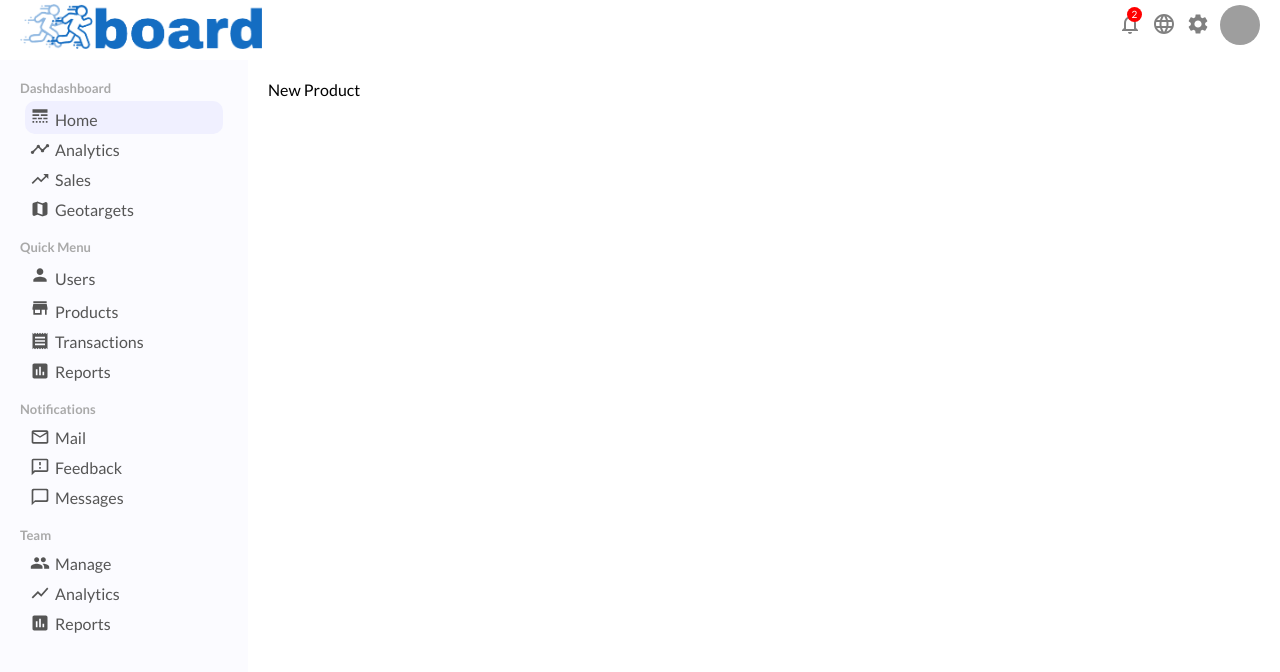
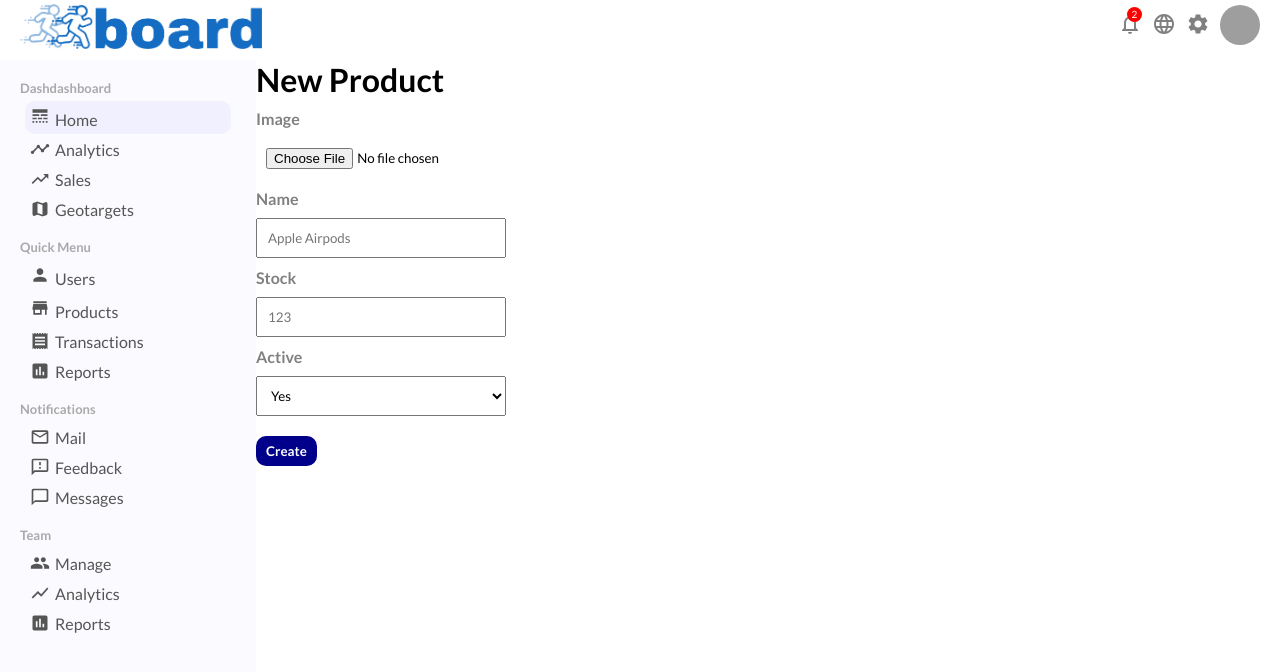
Before and after one commit to ecabigting/DashDashboard, a React (Create React App) app: page /newproduct in a window 1280 px wide. Shown: the top 672 px of the page. Built offline with nearby package versions, Linux system fonts and the light colour scheme; grey boxes are pictures that could not be loaded; the HTML template or start-up script is replaced by a standard one.

Commit message:
complete new product page

```diff
--- a/src/pages/newProduct/NewProduct.jsx
+++ b/src/pages/newProduct/NewProduct.jsx
@@ -2,8 +2,30 @@
 
 export default function NewProduct() {
     return (
-        <div className="newProduct">
-            New Product
+    <div className="newProduct">
+      <h1 className="addProductTitle">New Product</h1>
+      <form className="addProductForm">
+        <div className="addProductItem">
+          <label>Image</label>
+          <input type="file" id="file" />
         </div>
+        <div className="addProductItem">
+          <label>Name</label>
+          <input type="text" placeholder="Apple Airpods" />
+        </div>
+        <div className="addProductItem">
+          <label>Stock</label>
+          <input type="text" placeholder="123" />
+        </div>
+        <div className="addProductItem">
+          <label>Active</label>
+          <select name="active" id="active">
+            <option value="yes">Yes</option>
+            <option value="no">No</option>
+          </select>
+        </div>
+        <button className="addProductButton">Create</button>
+      </form>
+    </div>
     )
 }
--- a/src/pages/newProduct/newProduct.css
+++ b/src/pages/newProduct/newProduct.css
@@ -1,4 +1,39 @@
 .newProduct {
-    flex:4;
-    padding:20px;
-}
+    flex: 4;
+  }
+
+  .addProductForm {
+    margin-top: 10px;
+  }
+
+  .addProductItem {
+    width: 250px;
+    display: flex;
+    flex-direction: column;
+    margin-bottom: 10px;
+  }
+
+  .addProductItem > label {
+    color: gray;
+    font-weight: 600;
+    margin-bottom: 10px;
+  }
+
+  .addProductItem > input {
+    padding: 10px;
+  }
+
+  .addProductItem > select {
+    padding: 10px;
+  }
+
+  .addProductButton {
+    margin-top: 10px;
+    padding: 7px 10px;
+    border: none;
+    border-radius: 10px;
+    background-color: darkblue;
+    color: white;
+    font-weight: 600;
+    cursor: pointer;
+  }
```
